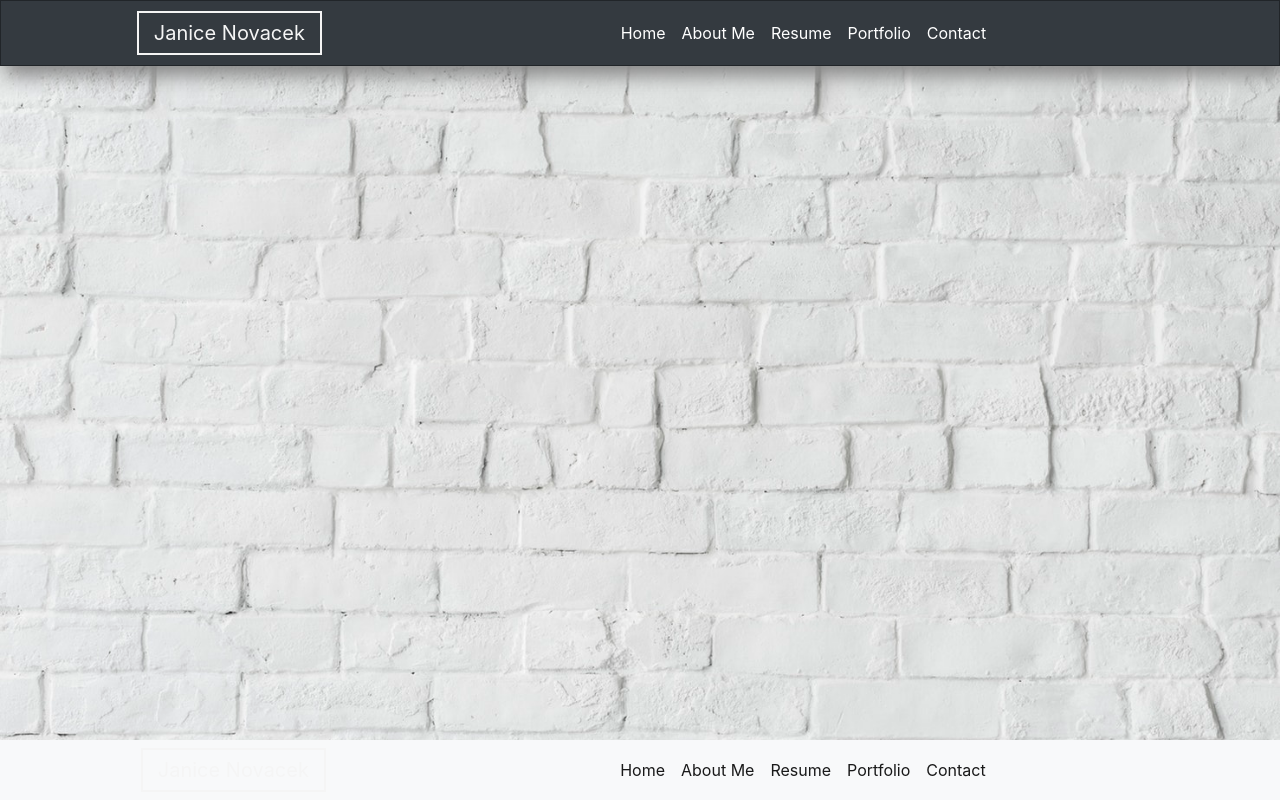
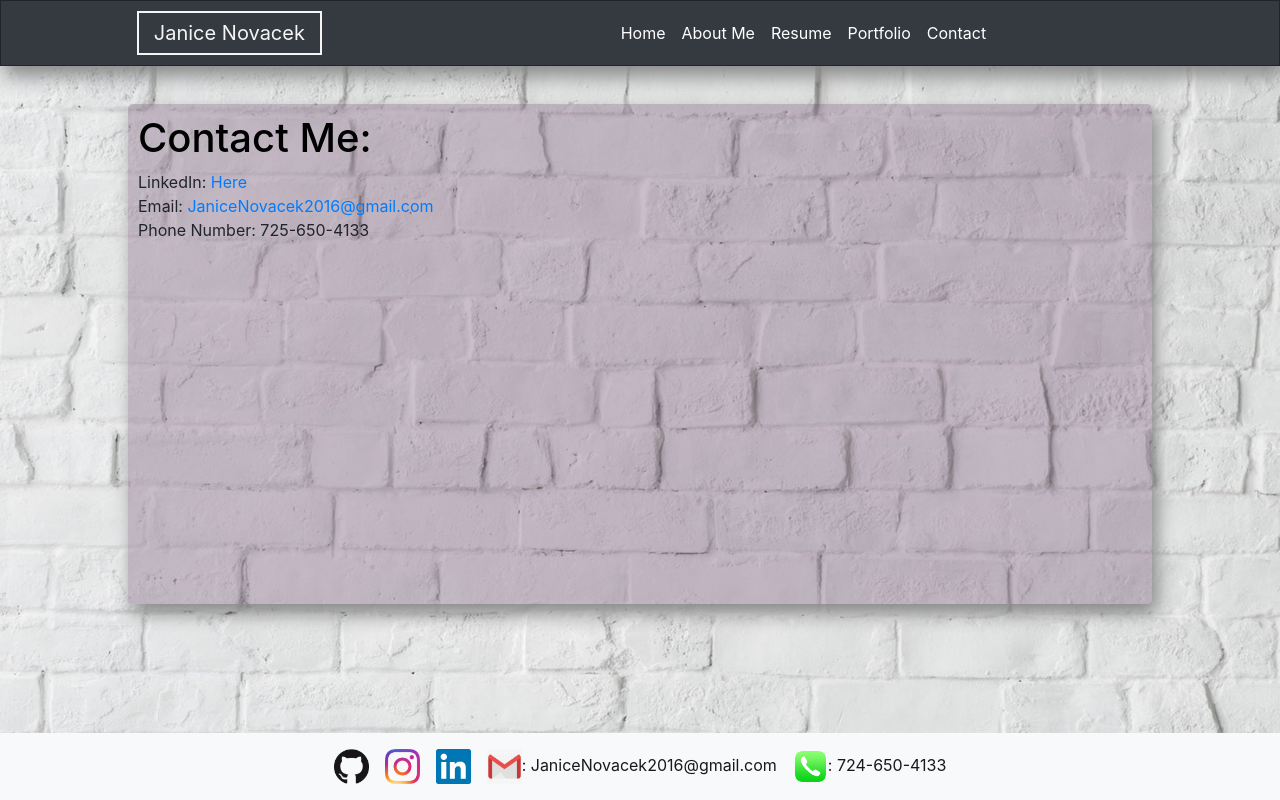
Before and after one commit to JaniceNova/Portfolio, a plain HTML site: page contact.html in a window 1280 px wide. Drawn offline with nearby package versions, Linux system fonts and the light colour scheme.

Commit message:
footer icons added

```diff
--- a/assets/css/contact.css
+++ b/assets/css/contact.css
@@ -0,0 +1,26 @@
+html {
+    box-sizing: border-box;
+  }
+  *, *:before, *:after {
+    box-sizing: inherit;
+  }
+
+
+#contactBox {
+    background: rgba(108, 71, 108, 0.3);
+    height: 500px;
+    margin-left :10%;
+    margin-right:10%;
+    margin-top:3%;
+    margin-bottom:5%;
+    border-radius: 5px;
+    padding: 10px;
+    box-shadow: 5px 10px 18px #888888;
+}
+
+
+#blackBoldFont {
+
+    color: black;
+    opacity: 1;
+}
--- a/assets/css/footerStyle.css
+++ b/assets/css/footerStyle.css
@@ -1,3 +1,7 @@
 #colorLightGray {
     background-color: purple;
 }
+img {
+height:35px;
+width:35px;
+}
--- a/contact.html
+++ b/contact.html
@@ -12,6 +12,7 @@
     <link rel="stylesheet" type="text/css" href="assets/css/navbarStyle.css">
     <link rel="stylesheet" type="text/css" href="assets/css/footerStyle.css">
     <link rel="stylesheet" type="text/css" href="assets/css/style.css">
+    <link rel="stylesheet" type="text/css" href="assets/css/contact.css">
 
 </head>
 
@@ -25,10 +26,10 @@
         <div class="collapse navbar-collapse" id="navbarSupportedContent">
             <ul class="navbar-nav mx-auto">
                 <li class="nav-item active">
-                    <a class="nav-link" href="#" >Home <span class="sr-only">(current)</span></a>
+                    <a class="nav-link" href="#">Home <span class="sr-only">(current)</span></a>
                 </li>
                 <li class="nav-item active">
-                    <a class="nav-link" href="#" >About Me</a>
+                    <a class="nav-link" href="#">About Me</a>
                 </li>
                 <li class="nav-item active">
                     <a class="nav-link" href="#">Resume</a>
@@ -53,14 +54,19 @@
 
 
 
-<div><br>
-</div>
+    <div id="contactBox">
+        <div>
+            <h1 id="blackBoldFont">Contact Me:</h1>
+            <div>LinkedIn: <a href="https://www.linkedin.com/in/janice-novacek">Here</a></div>
+            <div>Email: <a href="mailto:JaniceNovacek2016@gmail.com">JaniceNovacek2016@gmail.com</a> </div>
+            <div>Phone Number: 725-650-4133</div>
+        </div>
+    </div>
 
 
 
 
     <nav class="navbar fixed-bottom navbar-expand-lg navbar-light bg-light" style="background-color: purple;">
-        <a class="navbar-brand" href="#" id="navbarName">Janice Novacek</a>
         <button class="navbar-toggler" type="button" data-toggle="collapse" data-target="#navbarSupportedContent"
             aria-controls="navbarSupportedContent" aria-expanded="false" aria-label="Toggle navigation">
             <span class="navbar-toggler-icon"></span>
@@ -68,19 +74,21 @@
         <div class="collapse navbar-collapse" id="navbarSupportedContent">
             <ul class="navbar-nav mx-auto">
                 <li class="nav-item active">
-                    <a class="nav-link" href="#" >Home <span class="sr-only">(current)</span></a>
+                    <a class="nav-link" target="_blank" href="https://github.com/JaniceNova"><img src="assets/images/GitHub-Mark-120px-plus.png"></a>
                 </li>
                 <li class="nav-item active">
-                    <a class="nav-link" href="#" >About Me</a>
+                    <a class="nav-link" target="_blank" href="https://www.instagram.com/kitteninabowl/"><img src="assets/images/IG_Glyph_Fill.png"></a>
                 </li>
                 <li class="nav-item active">
-                    <a class="nav-link" href="#">Resume</a>
+                    <a class="nav-link" target="_blank" href="https://www.linkedin.com/in/janice-novacek"><img src="assets/images/In-2CRev-128px-TM.png"></a>
                 </li>
                 <li class="nav-item active">
-                    <a class="nav-link" href="#">Portfolio</a>
+                    <a class="nav-link" href="mailto:JaniceNovacek2016@gmail.com"><img src="assets/images/gmail.jpg">:
+                        JaniceNovacek2016@gmail.com</a>
                 </li>
                 <li class="nav-item active">
-                    <a class="nav-link" href="#">Contact</a>
+                    <a class="nav-link" href="#"><img src="assets/images/phone.png">:
+                    724-650-4133</a>
                 </li>
 
             </ul>
```
Also changed, not shown: assets/images/GitHub-Mark-120px-plus.png (added), assets/images/IG_Glyph_Fill.png (added), assets/images/In-2CRev-128px-TM.png (added), assets/images/gmail.jpg (added), assets/images/phone.png (added), 3 other files.
